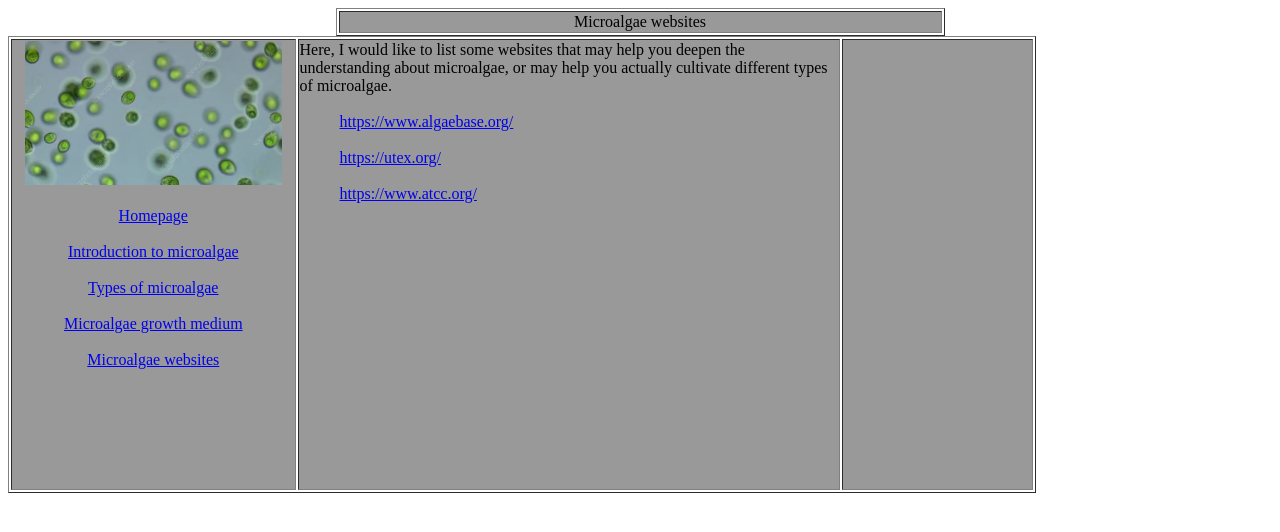
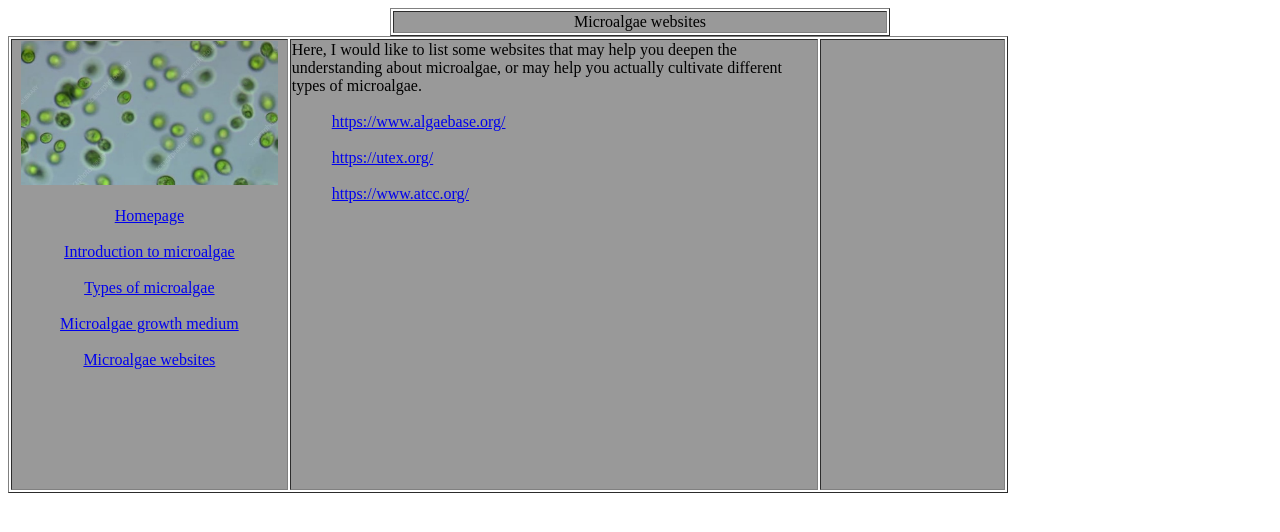
Before and after one commit to ilwoongchoi/microalgae-world, a plain HTML site: page Microalgae websites.html in a window 1280 px wide. Drawn offline with Linux system fonts and the light colour scheme.

Commit message:
Add files via upload

```diff
--- a/Microalgae websites.html
+++ b/Microalgae websites.html
@@ -5,7 +5,7 @@
     <title>Microalgae websites</title>
   </head>
   <body>
-    <table style="width: 609px; height: 28px; text-align: left; margin-left: auto; margin-right: auto;"
+    <table style="width: 500px; height: 20px; text-align: left; margin-left: auto; margin-right: auto;"
 
       border="1">
       <tbody>
@@ -15,38 +15,33 @@
         </tr>
       </tbody>
     </table>
-    <table style="width: 1028px; height: 457px;" border="1">
+    <table style="width: 1000px; height: 457px;" border="1">
       <tbody>
         <tr>
           <td style="width: 156.867px; text-align: center; vertical-align: top; background-color: #999999;"><img
 
-              src="chlamydomonas.jpeg"
-
-              alt="" style="width: 257px; height: 144px;"><br>
+              src="chlamydomonas.jpeg" alt="" style="width: 257px; height: 144px;"><br>
             <br>
             <a href="Microalgae%20website.html">Homepage</a><br>
             <br>
-            <a href="Introduction%20to%20microalge.html">Introduction
-              to microalgae<br>
+            <a href="Introduction%20to%20microalge.html">Introduction to
+              microalgae<br>
             </a><br>
-            <a href="Types%20of%20microalgae.html">Types
-              of microalgae<br>
+            <a href="Types%20of%20microalgae.html">Types of microalgae<br>
             </a><br>
-            <a href="Microalgae%20growth%20medium.html">Microalgae
-              growth medium</a><br>
+            <a href="Microalgae%20growth%20medium.html">Microalgae growth medium</a><br>
             <br>
-            <a href="Microalgae%20websites.html">Microalgae
-              websites</a></td>
+            <a href="Microalgae%20websites.html">Microalgae websites</a></td>
           <td style="width: 493.867px; text-align: left; vertical-align: top; background-color: #999999;">Here,
             I would like to list some websites that may help you deepen the
             understanding about microalgae, or may help you actually cultivate
             different types of microalgae.<br>
             <br>
-            <div style="margin-left: 40px;"><a href="AlgaeBase%20__%20Listing%20the%20World%E2%80%99s%20Algae.html">https://www.algaebase.org/
+            <div style="margin-left: 40px;"><a href="https://www.algaebase.org/">https://www.algaebase.org/
                 </a></div>
             <div style="margin-left: 40px;"><br>
             </div>
-            <div style="margin-left: 40px;"><a href="UTEX%20Culture%20Collection%20of%20Algae%20at%20UT-Austin.html">https://utex.org/</a></div>
+            <div style="margin-left: 40px;"><a href="https://utex.org/">https://utex.org/</a></div>
             <div style="margin-left: 40px;"><br>
             </div>
             <div style="margin-left: 40px;"><a href="https://www.atcc.org/">https://www.atcc.org/</a></div>
```
